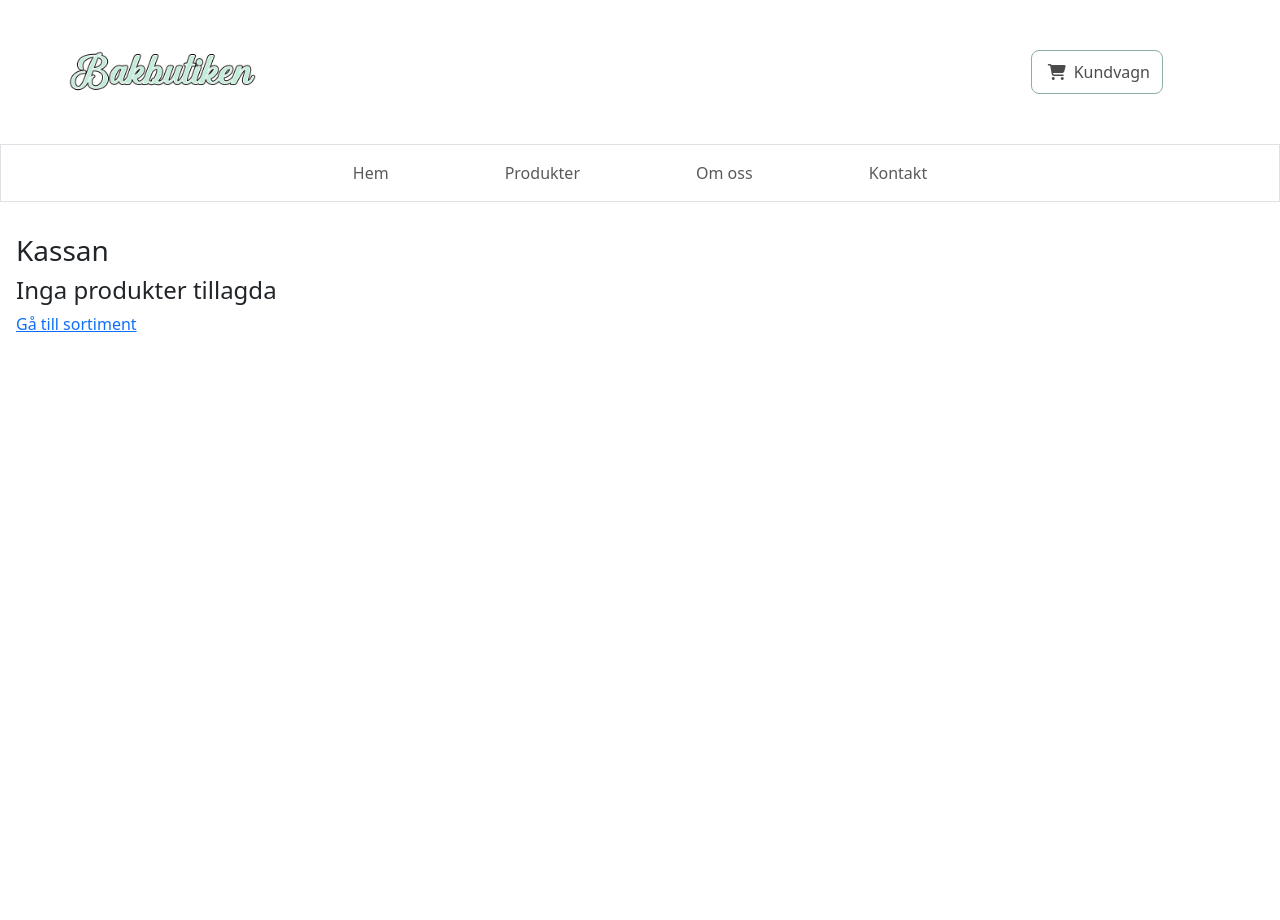
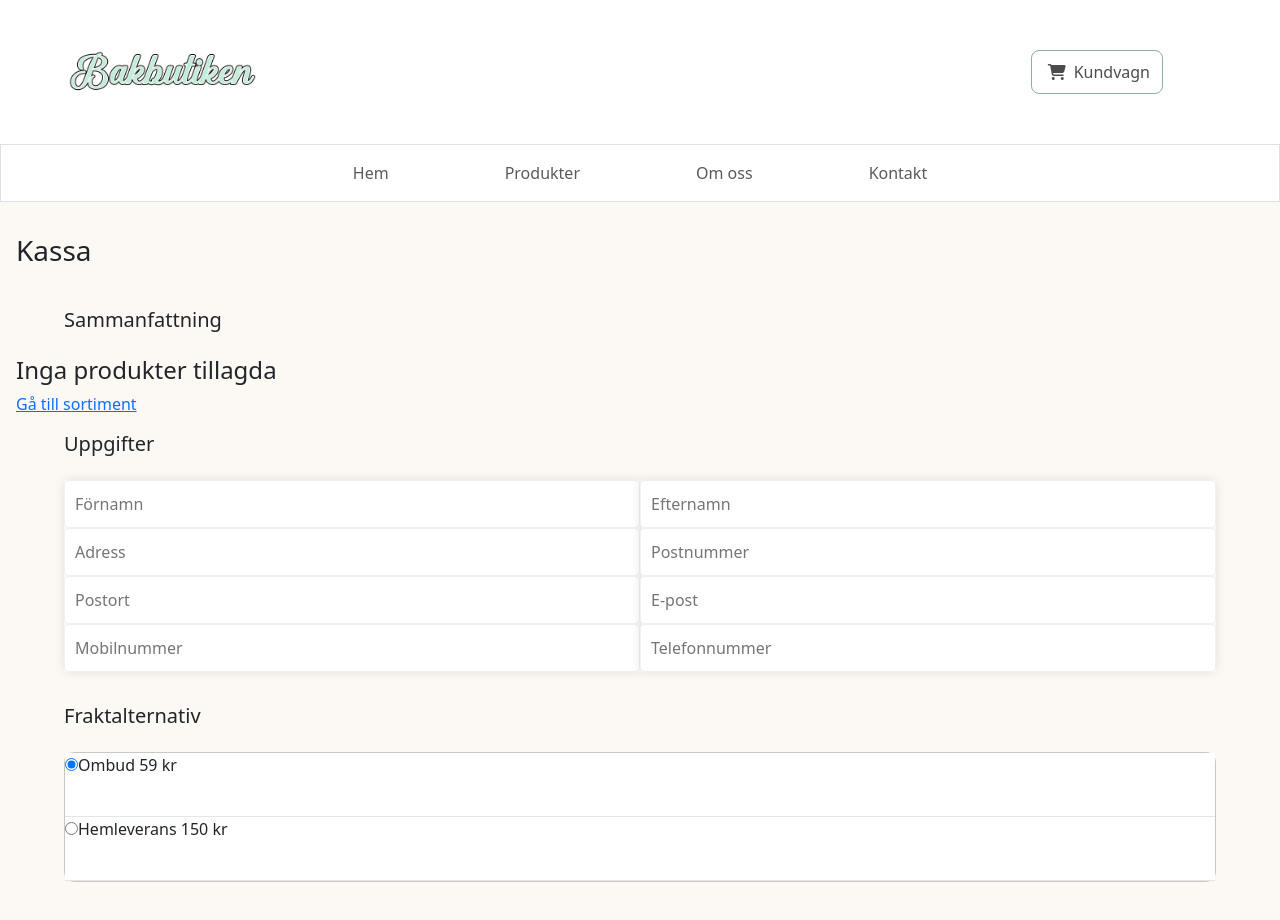
Before and after one commit to ZoeMesaros/bakbutiken, a React (Create React App) app in the folder frontend/: page /checkout in a window 1280 px wide. Shown: the top 920 px of the page. Before the commit the page ends 800 px from the top, so only its background shows below. Built offline with nearby package versions, Linux system fonts and the light colour scheme.

Commit message:
Checkout summary div, form, creating shipping options

```diff
--- a/frontend/src/pages/Cart/cart.scss
+++ b/frontend/src/pages/Cart/cart.scss
@@ -41,7 +41,9 @@
   }
 
   .summary {
-    background-color: rgb(243, 243, 243);
+    background-color: rgb(249, 249, 249);
+    border: 2px solid rgb(232, 232, 232);
+    border-radius: 5px;
     padding: 3rem;
     & button {
       display: flex;
--- a/frontend/src/pages/Checkout/Checkout.js
+++ b/frontend/src/pages/Checkout/Checkout.js
@@ -1,19 +1,31 @@
-import React from "react";
+import React, { useState, useEffect } from "react";
 import { Link } from "react-router-dom";
 import { useForm } from "react-hook-form";
 import "./checkout.scss";
 
 //Checkout page
 const CheckoutPage = ({ cart }) => {
+  const [shippingCost, setShippingCost] = useState(59);
   const {
     register,
     handleSubmit,
     formState: { errors },
+    watch,
   } = useForm();
 
   const onSubmit = (formData) => {
     console.log(formData);
   };
+
+  const watchShippingMethod = watch("shipping_method");
+
+  useEffect(() => {
+    if (watchShippingMethod === "standard") {
+      setShippingCost(59);
+    } else if (watchShippingMethod === "homed") {
+      setShippingCost(150);
+    }
+  }, [watchShippingMethod]);
 
   // Calculate the total amount of items in the cart
   const calculateTotalQuantity = () => {
@@ -52,33 +64,36 @@ const CheckoutPage = ({ cart }) => {
     );
 
     //Fixed shipping fee
-    const shippingPrice = 59;
 
-    return totalItems + shippingPrice;
+    return totalItems + shippingCost;
   };
 
   return (
     <div className="checkout-page">
-      <h3>Kassan</h3>
+      <h3>Kassa</h3>
+      <h5 className="col mx-5 summary-title">Sammanfattning</h5>
       {cart.length > 0 ? (
-        <div className="col summary border-left border-right">
-          <div className="row border-top border-bottom">
+        <>
+          <div className="row">
+            <div className="col mx-5 cart">
+              <div className="row" id="bg-color">
                 <div className="row main align-items-center">
                   <div className="col-2"></div>
                   <div className="col">Artikel</div>
+                  <div className="col"></div>
                   <div className="col">Antal</div>
                   <div className="col">À-pris </div>
                   <div className="col">Summa</div>
-              <div className="col-2"></div>
                 </div>
               </div>
-          <h5>Sammanfattning</h5>
-          <div className="cart-summary">
-            <div className="checkout-cart">
+              <div id="bg-color">
                 {cart.map((cartItem, index) => (
-                <div className="row border-top border-bottom" key={index}>
+                  <div
+                    className="row no-gutters border-top cart-item"
+                    key={index}
+                  >
                     <div className="row main align-items-center">
-                    <div className="col-2">
+                      <div className="col-2 ">
                         <img
                           className="img-fluid"
                           src={cartItem.img}
@@ -86,10 +101,9 @@ const CheckoutPage = ({ cart }) => {
                         />
                       </div>
                       <div className="col">
-                      <Link to={`/products/${cartItem.slug}`}>
                         <div className="row text-muted">{cartItem.name}</div>
-                      </Link>
                       </div>
+                      <div className="col"></div>
                       <div className="col">{cartItem.quantity}</div>
                       <div className="col">
                         <div className="price-container">
@@ -114,33 +128,46 @@ const CheckoutPage = ({ cart }) => {
                   </div>
                 ))}
               </div>
-            <div className="summary-section">
+            </div>
+          </div>
+          <div className="row">
+            <div className="col mx-5 cart-summary border-top">
               <p>
-                Antal varor:&nbsp;
-                <strong>{calculateTotalQuantity()}</strong>
+                Summa varor:&nbsp;&nbsp;&nbsp;
+                <strong>{calculateTotalSum()} kr</strong>
+              </p>
+              <p className="col border-bottom">
+                Frakt:&nbsp;&nbsp;&nbsp;<strong>{shippingCost} kr</strong>
               </p>
               <p>
-                Summa varor:&nbsp;<strong>{calculateTotalSum()} Kr</strong>
-              </p>
-              <p className="col border-bottom">
-                Frakt:&nbsp;<strong>59kr</strong>
+                <strong>
+                  <h5>
+                    Totalt att betala:&nbsp;&nbsp;&nbsp;
+                    {calculateTotalSumWithShipping()} kr
+                  </h5>
+                </strong>
               </p>
               <p>
-                Totalt att betala:
-                <strong>&nbsp;{calculateTotalSumWithShipping()}</strong>
+                Varav moms:
+                <strong>
+                  &nbsp;&nbsp;&nbsp;{calculateTotalSumWithTax()} kr
+                </strong>
               </p>
-              <p>
-                {`Varav moms 25%:`}
-                <strong>&nbsp;{calculateTotalSumWithTax()} kr</strong>
-              </p>
-              <button>
-                <Link to={"/checkout"}>Till betalning</Link>
-              </button>
             </div>
           </div>
-          <h5>Dina uppgifter</h5>
-          <div className="order-info">
+        </>
+      ) : (
+        <>
+          <h4>Inga produkter tillagda</h4>
+          <p>
+            <Link to={"/products"}>Gå till sortiment</Link>
+          </p>
+        </>
+      )}
+      <h5 className="col mx-5 info-title">Uppgifter</h5>
+      <div className="col mx-5 order-info">
         <form id="checkout-form" onSubmit={handleSubmit(onSubmit)}>
+          <div className="adress-form">
             <div className="col checkout-form-div">
               <div className="form-input-row">
                 <div>
@@ -157,18 +184,6 @@ const CheckoutPage = ({ cart }) => {
                   />
                 </div>
                 <div>
-                    {/* Last name label */}
-                    {errors.last_name && (
-                      <span className="form-error">Ange ett efternamn</span>
-                    )}
-                    <input
-                      {...register("last_name", { required: true })}
-                      type="text"
-                      id="form-lastname"
-                      placeholder="Efternamn"
-                    />
-                  </div>
-                  <div>
                   {/* Address label*/}
                   {errors.address && (
                     <span className="form-error">Ange en adress</span>
@@ -181,18 +196,6 @@ const CheckoutPage = ({ cart }) => {
                   />
                 </div>
                 <div>
-                    {/* Postal label*/}
-                    {errors.postal && (
-                      <span className="form-error">Ange ett postnummer</span>
-                    )}
-                    <input
-                      {...register("postal", { required: true })}
-                      type="text"
-                      id="input-postal"
-                      placeholder="Postnummer"
-                    />
-                  </div>
-                  <div>
                   {/* Area */}
                   {errors.area && (
                     <span className="form-error">Ange en postort</span>
@@ -202,28 +205,6 @@ const CheckoutPage = ({ cart }) => {
                     type="text"
                     id="input-area"
                     placeholder="Postort"
-                    />
-                  </div>
-                </div>
-              </div>
-              <div className="col checkout-form-div">
-                <div>
-                  {/* E-email */}
-                  {errors.email && (
-                    <span className="form-error">Ange en giltig e-post</span>
-                  )}
-                  <input
-                    {...register("email", {
-                      required: true,
-                      pattern: {
-                        value:
-                          /^[a-zA-Z0-9._-]+@[a-zA-Z0-9.-]+\.[a-zA-Z]{2,4}$/,
-                        message: "Ogiltig e-postadress",
-                      },
-                    })}
-                    type="text"
-                    id="form-email"
-                    placeholder="E-post"
                   />
                 </div>
                 <div>
@@ -243,6 +224,51 @@ const CheckoutPage = ({ cart }) => {
                     type="tel"
                     id="form-mobile"
                     placeholder="Mobilnummer"
+                  />
+                </div>
+              </div>
+            </div>
+            <div className="col checkout-form-div">
+              <div>
+                {/* Last name label */}
+                {errors.last_name && (
+                  <span className="form-error">Ange ett efternamn</span>
+                )}
+                <input
+                  {...register("last_name", { required: true })}
+                  type="text"
+                  id="form-lastname"
+                  placeholder="Efternamn"
+                />
+              </div>
+              <div>
+                {/* Postal label*/}
+                {errors.postal && (
+                  <span className="form-error">Ange ett postnummer</span>
+                )}
+                <input
+                  {...register("postal", { required: true })}
+                  type="text"
+                  id="input-postal"
+                  placeholder="Postnummer"
+                />
+              </div>
+              <div>
+                {/* E-email */}
+                {errors.email && (
+                  <span className="form-error">Ange en giltig e-post</span>
+                )}
+                <input
+                  {...register("email", {
+                    required: true,
+                    pattern: {
+                      value: /^[a-zA-Z0-9._-]+@[a-zA-Z0-9.-]+\.[a-zA-Z]{2,4}$/,
+                      message: "Ogiltig e-postadress",
+                    },
+                  })}
+                  type="text"
+                  id="form-email"
+                  placeholder="E-post"
                 />
               </div>
               <div>
@@ -265,22 +291,38 @@ const CheckoutPage = ({ cart }) => {
                 />
               </div>
             </div>
-              {/*        <div>
-                <button type="submit" form="checkout-form">
-                  Skicka
-                </button>
-              </div> */}
+          </div>
+          <h5 className="shipping-title">Fraktalternativ</h5>
+          <div className="shipping-options">
+            <div className="shipping-div">
+              <label htmlFor="field-standard">
+                <input
+                  {...register("shipping_method")}
+                  type="radio"
+                  value="standard"
+                  id="field-standard"
+                  checked={
+                    watchShippingMethod === "standard" || !watchShippingMethod
+                  }
+                />
+                Ombud 59 kr
+              </label>
+            </div>
+            <div className="shipping-div">
+              <label htmlFor="field-home">
+                <input
+                  {...register("shipping_method")}
+                  type="radio"
+                  value="homed"
+                  id="field-home"
+                  defaultChecked={watchShippingMethod === "homed"}
+                />
+                Hemleverans 150 kr
+              </label>
+            </div>
+          </div>
         </form>
       </div>
-        </div>
-      ) : (
-        <>
-          <h4>Inga produkter tillagda</h4>
-          <p>
-            <Link to={"/products"}>Gå till sortiment</Link>
-          </p>
-        </>
-      )}
     </div>
   );
 };
--- a/frontend/src/pages/Checkout/checkout.scss
+++ b/frontend/src/pages/Checkout/checkout.scss
@@ -1,21 +1,53 @@
 .checkout-page {
+  background-color: rgba(241, 229, 213, 0.241);
   padding: 3rem 10rem;
+  min-height: 100vh;
 
   @media (max-width: 1500px) {
     padding: 2rem 1rem;
   }
 
   @media (min-width: 2000px) {
-    padding: 4rem 30rem;
+    padding: 4rem 40rem;
   }
 
-  .checkout-cart {
-    height: 70%;
+  h3 {
+    padding-bottom: 2rem;
   }
 
-  .cart-summary {
-    display: grid;
-    grid-template-columns: 80% 20%;
+  .summary-title,
+  .info-title,
+  .shipping-title {
+    padding-bottom: 1rem;
+  }
+
+  #bg-color {
+    background-color: white;
+  }
+
+  .row.no-gutters {
+    margin-right: 0;
+    margin-left: 0;
+  }
+
+  .no-gutters [class*="col-"] {
+    padding-right: 0;
+    padding-left: 0;
+  }
+
+  .row {
+    --bs-gutter-x: unset;
+  }
+
+  .row .cart {
+    box-shadow: 0 0 10px rgba(0, 0, 0, 0.2);
+    border-radius: 3px;
+    min-height: 18vh;
+  }
+
+  .row .cart img {
+    width: 25%;
+    margin: 15px;
   }
 
   .address h5 {
@@ -28,17 +60,39 @@
     height: 30rem;
   }
 
-  #checkout-form {
+  .adress-form {
     display: grid;
     grid-template-columns: repeat(2, 1fr);
-    gap: 20px;
-
     input {
       padding-left: 10px;
       width: 100%;
       height: 3rem;
       border-radius: 5px;
-      border: 1px solid rgb(73, 73, 73);
+      border: 1px solid rgba(182, 182, 182, 0.2);
     }
   }
+
+  .shipping-options {
+    border-radius: 10px;
+    border: 1px solid rgba(0, 0, 0, 0.2);
+    .shipping-div {
+      height: 4rem;
+      border-bottom: 1px solid rgba(0, 0, 0, 0.1);
+      background-color: white;
+    }
+  }
+
+  .cart-summary {
+    text-align: right;
+    line-height: 17px;
+    background-color: white;
+    box-shadow: 0 0 10px rgba(0, 0, 0, 0.1);
+    margin: 2rem;
+    padding: 1rem;
+  }
+
+  .checkout-form-div {
+    box-shadow: 0 0 10px rgba(0, 0, 0, 0.1);
+    margin-bottom: 2rem;
+  }
 }
```
Also changed, not shown: frontend/src/pages/Cart/cart.js (+7 -6 lines). Lines whose indentation alone changed are shown as unchanged.
